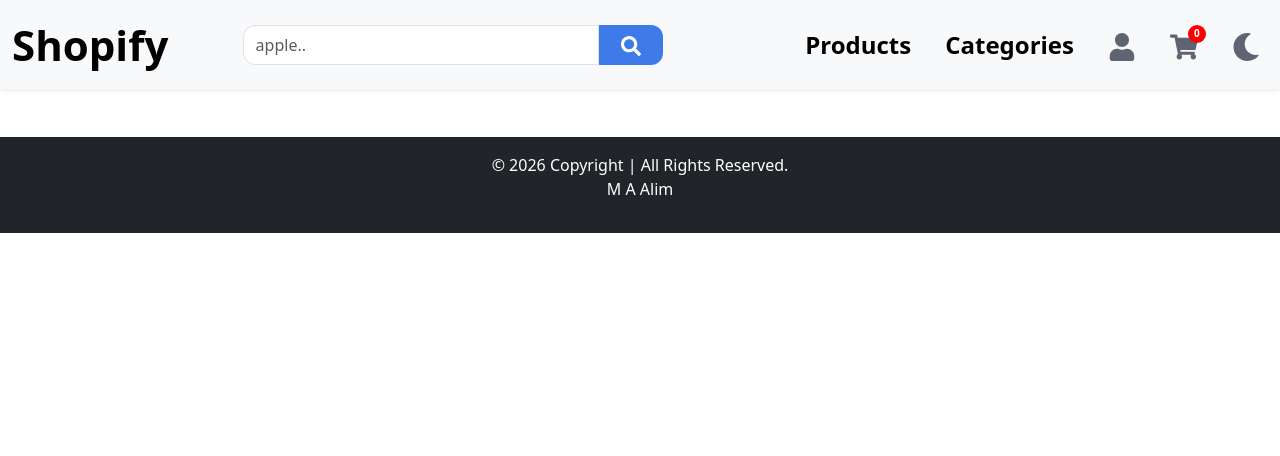
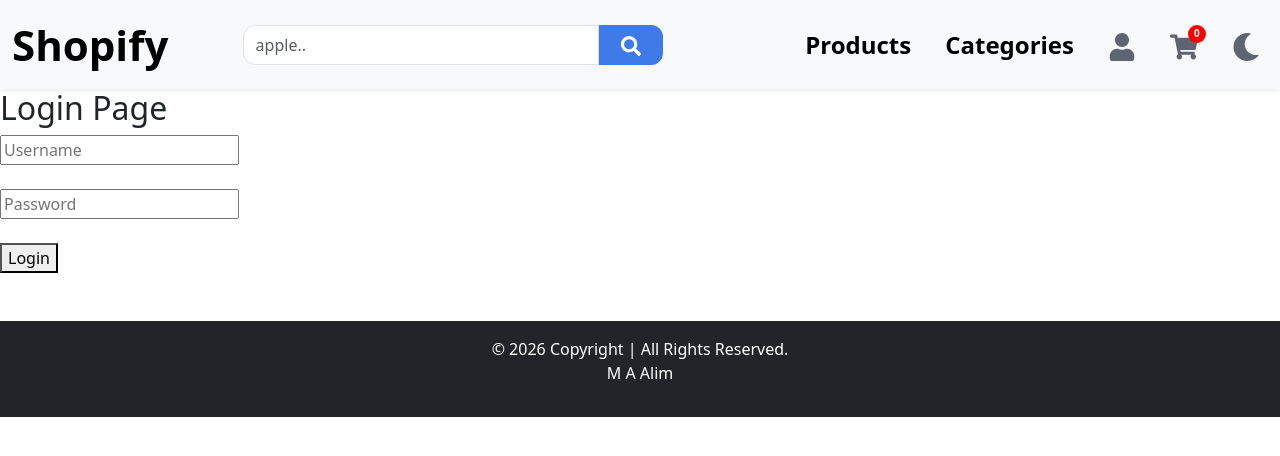
Before and after one commit to Sanikajagtap05/react-shopify-clone, a React (Vite) app: page /login in a window 1280 px wide. Shown: the top 456 px of the page. Built offline with nearby package versions, Linux system fonts and the light colour scheme.

Commit message:
Added login page

```diff
--- a/src/App.jsx
+++ b/src/App.jsx
@@ -8,6 +8,7 @@ import Products from "./pages/Products1";
 import Categories from "./pages/Categories";
 import Home from "./pages/Home";
 import Products1 from "./pages/Products1";
+import Login from "./pages/login";
 
 
 function App() {
@@ -17,8 +18,8 @@ function App() {
       <Navbar />
     <Routes>
       <Route path="/products" element={<Products />} />
-
     < Route path="/Categories" element={<Categories/>}  />
+    < Route path="/login" element={<Login/>} />
     < Route  path="/" element={<Home/>} />
     </Routes>
 
--- a/src/components/Navbar.jsx
+++ b/src/components/Navbar.jsx
@@ -61,9 +61,9 @@ export default function Navbar() {
             </li>
 
             <li className="nav-item">
-              <a className="nav-link" href="/">
+              <NavLink className="nav-link" to="/login">
                 <FaUser className="nav-icon" />
-              </a>
+              </NavLink>
             </li>
 
             <li className="nav-item position-relative">
--- /dev/null
+++ b/src/pages/login.jsx
@@ -0,0 +1,42 @@
+import { useState } from "react";
+
+function Login() {
+  const [username, setUsername] = useState("");
+  const [password, setPassword] = useState("");
+
+  function login() {
+    if (username === "admin" && password === "1234") {
+      alert("Login Successful");
+    } else {
+      alert("Wrong Username or Password");
+    }
+  }
+
+  return (
+    <div>
+      <h2>Login Page</h2>
+
+      <input
+        type="text"
+        placeholder="Username"
+        onChange={(e) => setUsername(e.target.value)}
+      />
+
+      <br />
+      <br />
+
+      <input
+        type="password"
+        placeholder="Password"
+        onChange={(e) => setPassword(e.target.value)}
+      />
+
+      <br />
+      <br />
+
+      <button onClick={login}>Login</button>
+    </div>
+  );
+}
+
+export default Login;
```
